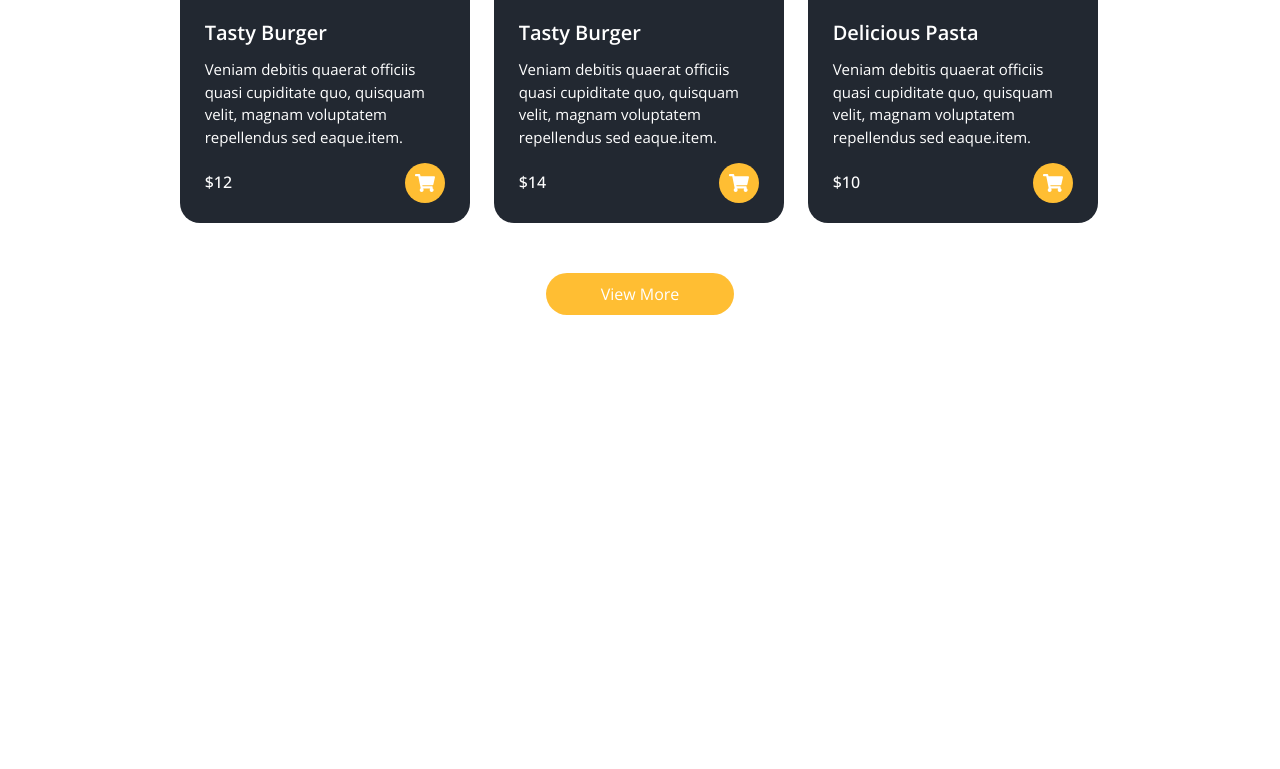
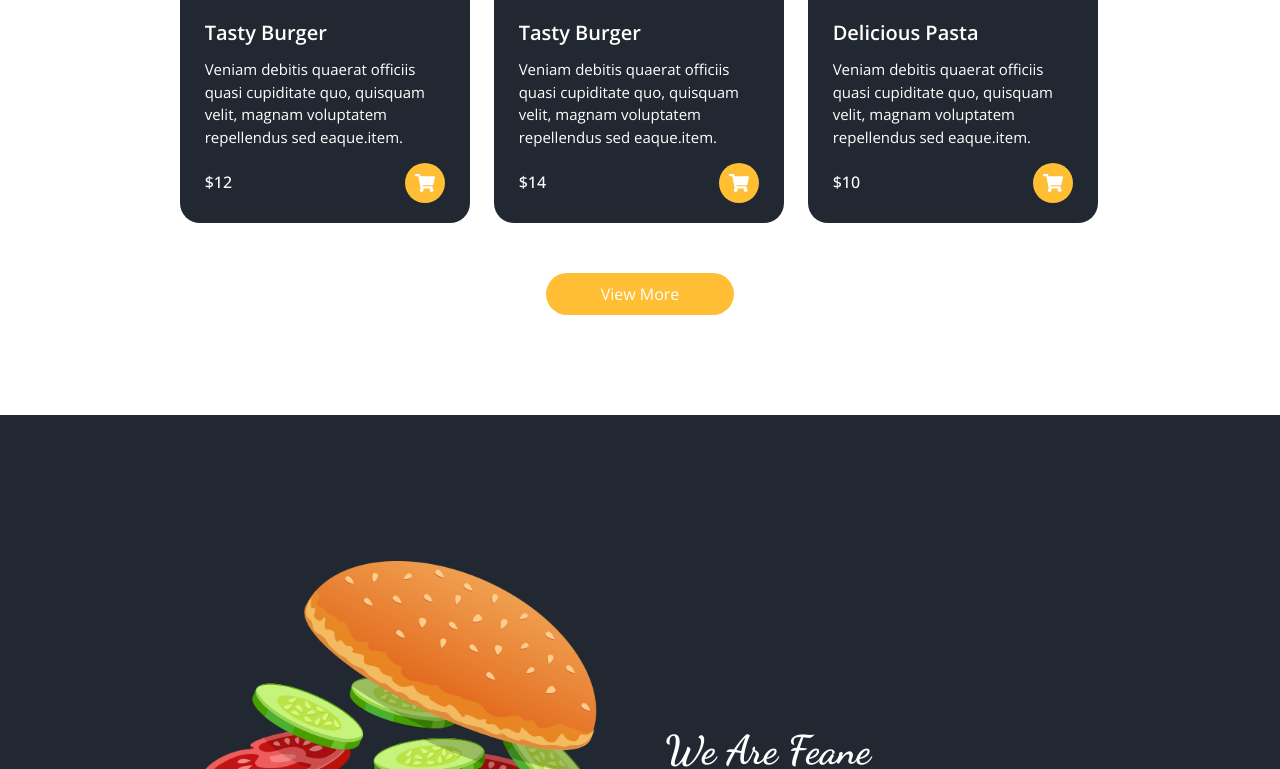
Before and after one commit to BrunoSilvaFaria/feane, a React (Vite) app: page / in a window 1280 px wide. Shown: the part 2031-2800 px from the top of the page. Before the commit the page ends 2446 px from the top, so only its background shows below. Built offline with nearby package versions, Linux system fonts and the light colour scheme.

Commit message:
feat: adição de componentes About e Table

```diff
--- a/src/pages/Home/Home.jsx
+++ b/src/pages/Home/Home.jsx
@@ -1,9 +1,15 @@
 import Menu from '../Menu/Menu';
+import About from '../About/About';
+import Table from "../Table/Table";
 
 function Home() {
   return (
-    <Menu />
-  )
+    <div>
+      <Menu />
+      <About />
+      <Table />
+    </div>
+  );
 }
 
 export default Home
```
